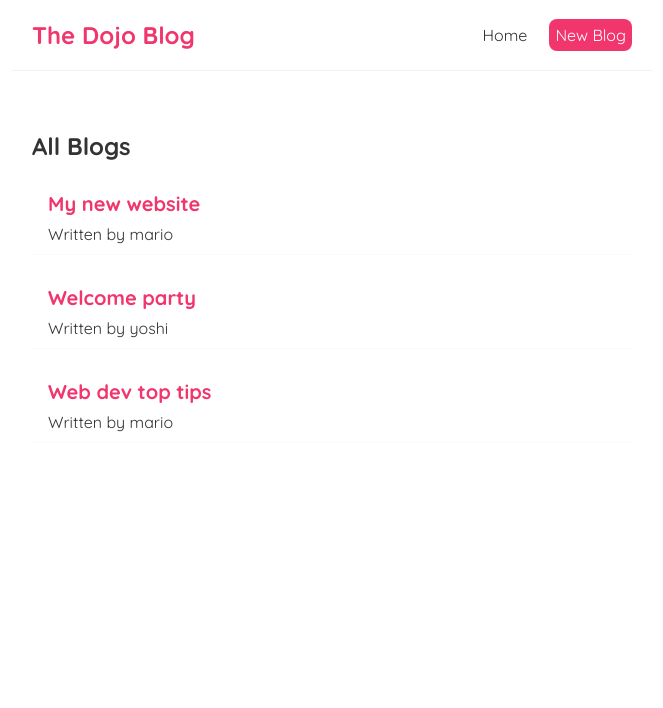
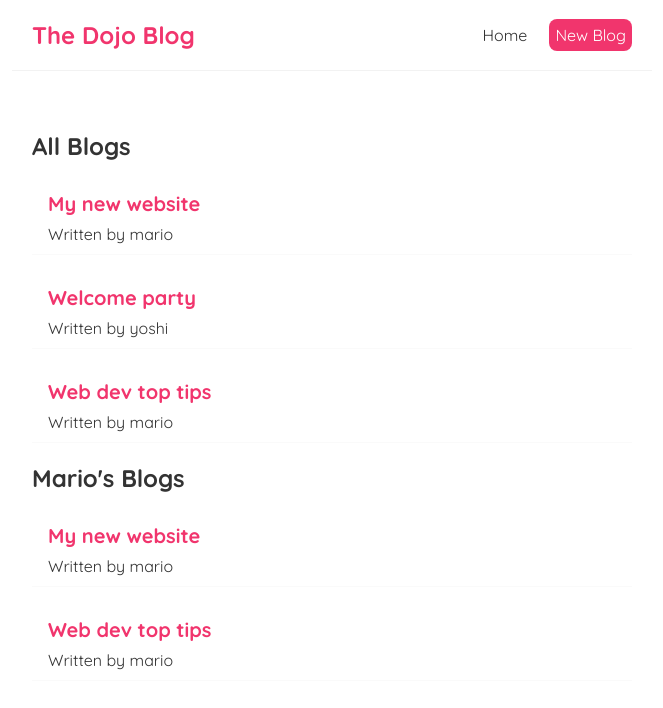
Before and after one commit to Cristhan11/masterReact, a React (Create React App) app: page / in a window 1280 px wide. Shown: the top 708 px of the page, without its empty margins (308-971 px from the left). Built offline with nearby package versions, Linux system fonts and the light colour scheme.

Commit message:
Props filter function

```diff
--- a/src/Home.js
+++ b/src/Home.js
@@ -20,6 +20,10 @@ const Home = () => {
   return (
     <div className="home">
       <BlogList blogs={blogs} title="All Blogs" />
+      <BlogList
+        blogs={blogs.filter((blog) => blog.author === "mario")}
+        title="Mario's Blogs"
+      />
     </div>
   );
 };
```
